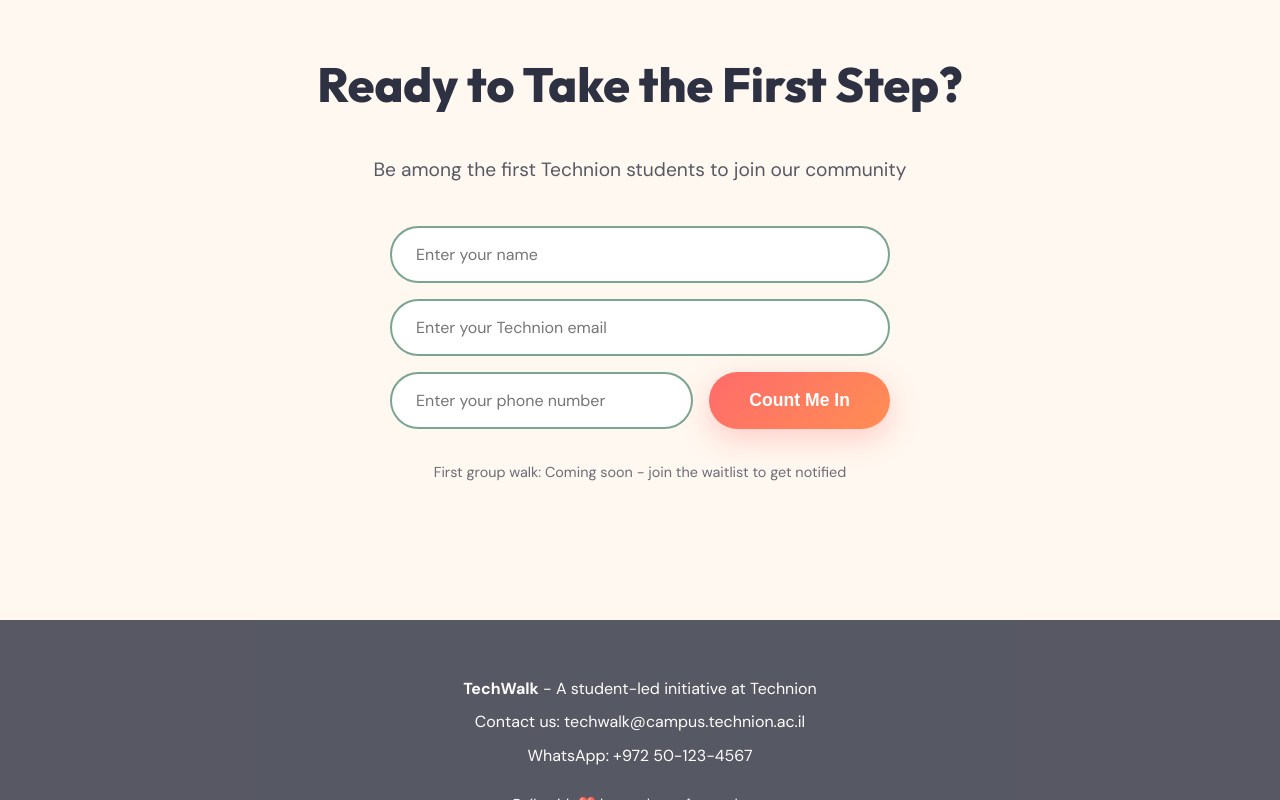
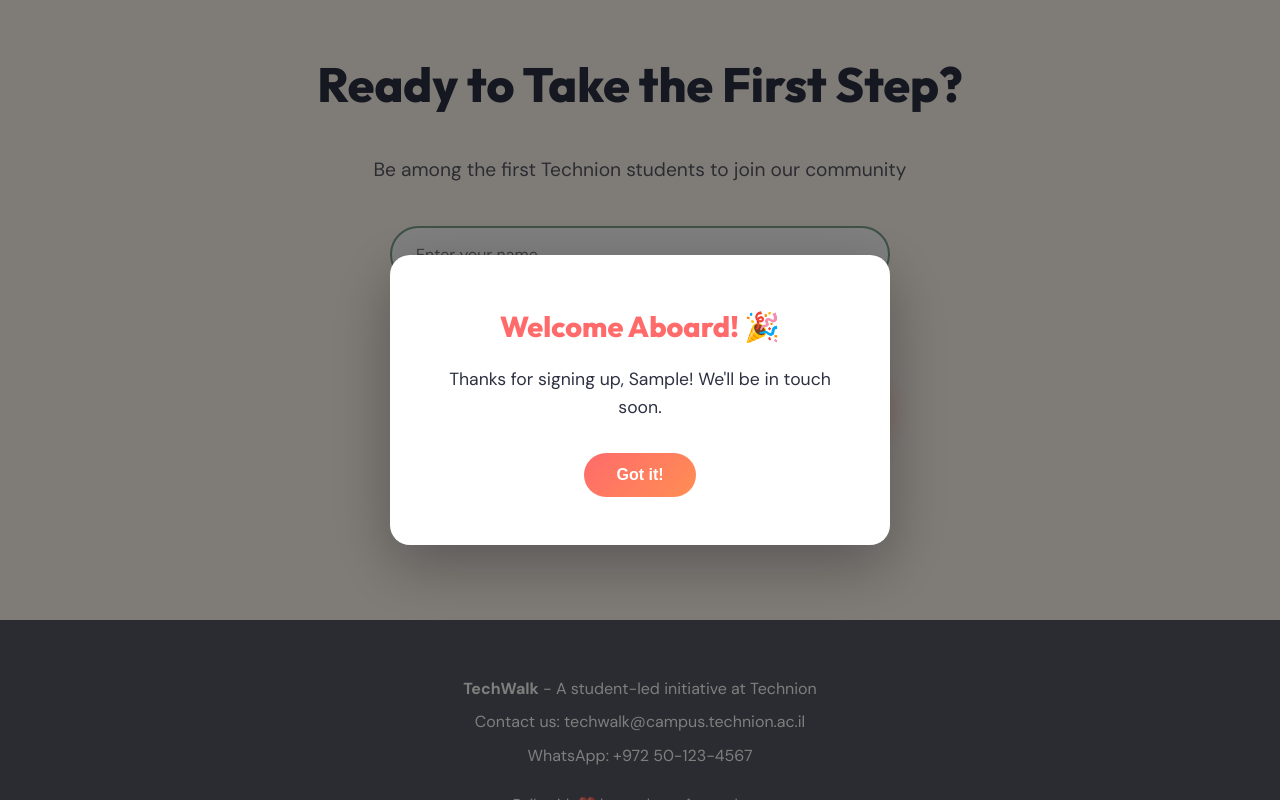
Before and after one commit to mlk500/TechWalk, a plain HTML site: page index.html in a window 1280 px wide. Both pictures are taken after typing "Sample", "name@example.com", "5551234" into the empty fields and a click on the button "Count Me In". Shown: the part 3610-4410 px from the top of the page. Drawn offline with Linux system fonts and the light colour scheme; no server answers.

Commit message:
new alert modal

```diff
--- a/index.html
+++ b/index.html
@@ -463,6 +463,75 @@
         html {
             scroll-behavior: smooth;
         }
+
+        /* Custom modal styles */
+        .modal-overlay {
+            display: none;
+            position: fixed;
+            top: 0;
+            left: 0;
+            width: 100%;
+            height: 100%;
+            background: rgba(0, 0, 0, 0.5);
+            z-index: 1000;
+            align-items: center;
+            justify-content: center;
+        }
+
+        .modal-overlay.active {
+            display: flex;
+        }
+
+        .modal-content {
+            background: white;
+            padding: 3rem 2.5rem;
+            border-radius: 20px;
+            max-width: 500px;
+            text-align: center;
+            box-shadow: 0 20px 60px rgba(0, 0, 0, 0.3);
+            animation: modalSlideIn 0.3s ease-out;
+        }
+
+        @keyframes modalSlideIn {
+            from {
+                opacity: 0;
+                transform: translateY(-30px);
+            }
+            to {
+                opacity: 1;
+                transform: translateY(0);
+            }
+        }
+
+        .modal-content h3 {
+            font-family: 'Outfit', sans-serif;
+            font-size: 1.8rem;
+            color: var(--coral);
+            margin-bottom: 1rem;
+        }
+
+        .modal-content p {
+            font-size: 1.1rem;
+            color: var(--charcoal);
+            margin-bottom: 2rem;
+        }
+
+        .modal-close-btn {
+            padding: 0.8rem 2rem;
+            background: linear-gradient(135deg, var(--coral), var(--warm-orange));
+            color: white;
+            border: none;
+            font-weight: 700;
+            font-size: 1rem;
+            border-radius: 50px;
+            cursor: pointer;
+            transition: all 0.3s ease;
+        }
+
+        .modal-close-btn:hover {
+            transform: translateY(-2px);
+            box-shadow: 0 10px 25px rgba(255, 107, 107, 0.3);
+        }
     </style>
 </head>
 <body>
@@ -583,7 +652,33 @@
         <p style="margin-top: 1.5rem; font-size: 0.9rem;">Built with ❤️ by students, for students</p>
     </footer>
 
+    <!-- Custom Modal -->
+    <div class="modal-overlay" id="successModal">
+        <div class="modal-content">
+            <h3>Welcome Aboard! 🎉</h3>
+            <p id="modalMessage">Thanks for signing up! We'll be in touch soon.</p>
+            <button class="modal-close-btn" onclick="closeModal()">Got it!</button>
+        </div>
+    </div>
+
     <script>
+        // Modal functions
+        function showModal(message) {
+            document.getElementById('modalMessage').textContent = message;
+            document.getElementById('successModal').classList.add('active');
+        }
+
+        function closeModal() {
+            document.getElementById('successModal').classList.remove('active');
+        }
+
+        // Close modal when clicking outside
+        document.getElementById('successModal').addEventListener('click', function(e) {
+            if (e.target === this) {
+                closeModal();
+            }
+        });
+
         // Form submission handler
         document.getElementById('signupForm').addEventListener('submit', function(e) {
             e.preventDefault();
@@ -592,6 +687,7 @@
             const email = formInputs[1].value;
             const phone = formInputs[2].value;
             const button = this.querySelector('button');
+            const form = this;
 
             const scriptURL = 'https://script.google.com/macros/s/AKfycbyOmGR3dRP0_6yEDAO4BT1TpuGAq11g44lupFZVGpbKbfLlXhMBer_-PUFPsTRoX0c_/exec';
 
@@ -612,15 +708,15 @@
                 })
             })
             .then(response => {
-                alert('Thanks for signing up, ' + name + '! We\'ll be in touch soon.');
-                this.reset();
+                showModal('Thanks for signing up, ' + name + '! We\'ll be in touch soon.');
+                form.reset();
                 button.disabled = false;
                 button.textContent = 'Count Me In';
             })
             .catch(error => {
                 console.error('Error:', error);
-                alert('Thanks for signing up, ' + name + '! We\'ll be in touch soon.');
-                this.reset();
+                showModal('Thanks for signing up, ' + name + '! We\'ll be in touch soon.');
+                form.reset();
                 button.disabled = false;
                 button.textContent = 'Count Me In';
             });
```
